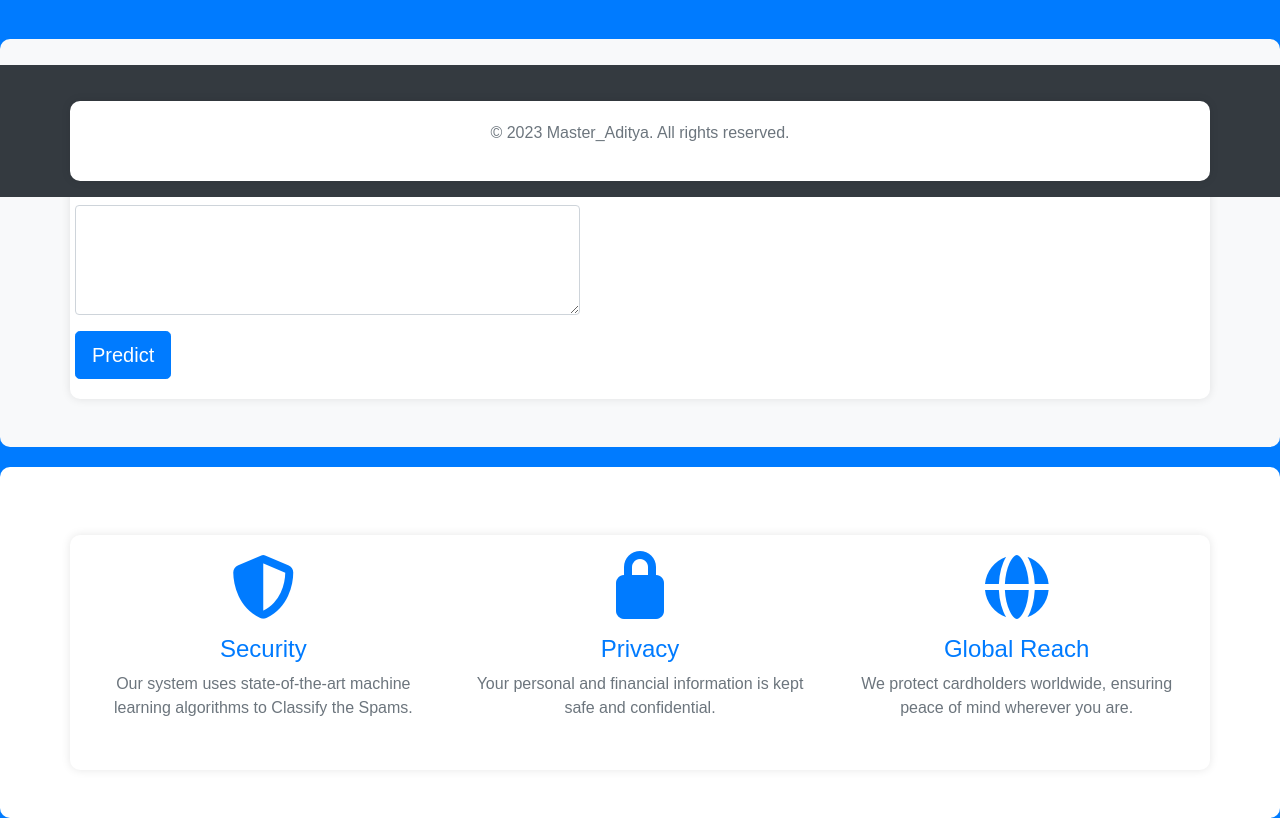
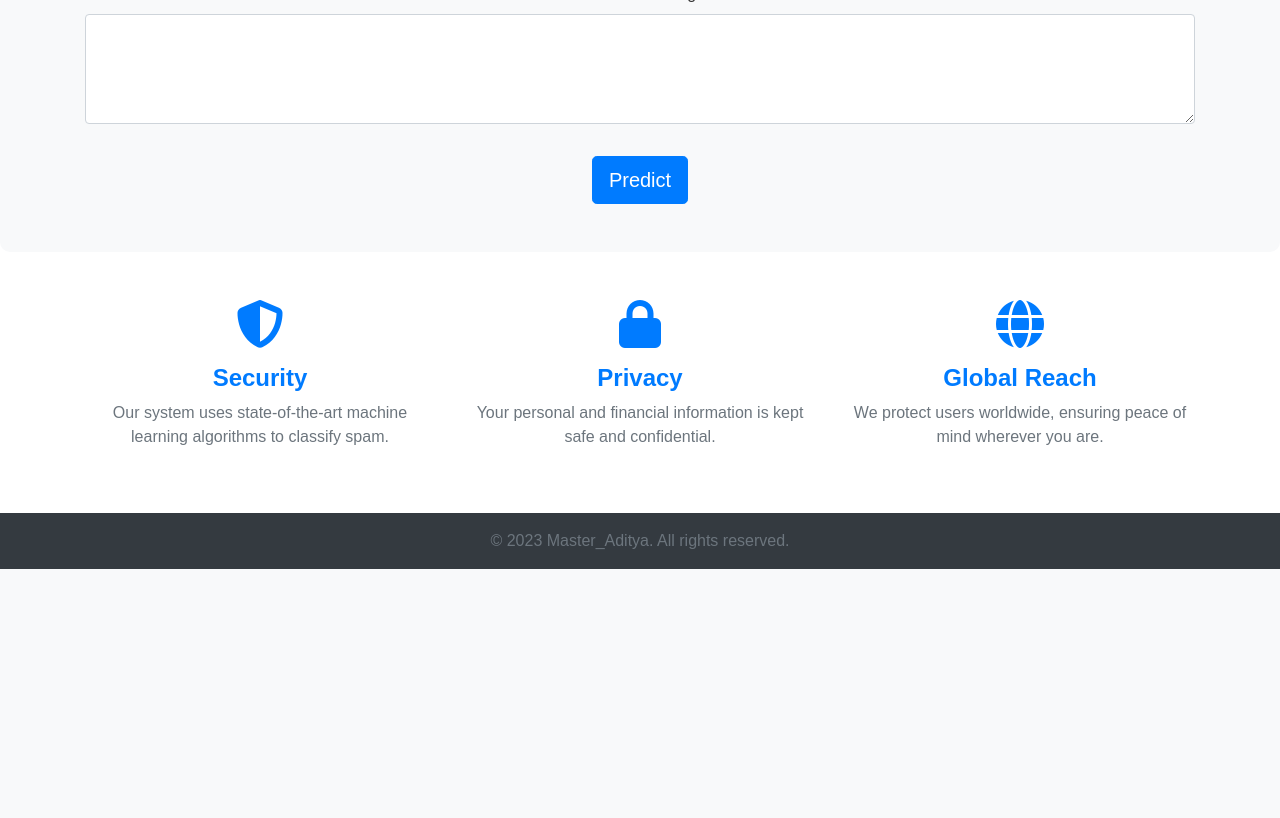
Before and after one commit to aditya-0503/spamClassifier, a Flask app: page / in a window 1280 px wide. Shown: the part 603-1421 px from the top of the page. After the commit the page ends 1172 px from the top, so only its background shows below. Run offline with Flask 3, Linux system fonts and the light colour scheme; parts of the project's set-up code (start-up, migrations or seed data) failed here and were passed over; some libraries are stand-ins or nearby versions.

Commit message:
fully completed spam clasiifier project

```diff
--- a/app.py
+++ b/app.py
@@ -15,7 +15,7 @@ nltk.download('stopwords')
 ps = PorterStemmer()
 
 def transform_text(message):
-    text = text.lower()
+    text = message.lower()
     text = nltk.word_tokenize(text)
 
     y = []
--- a/static/style.css
+++ b/static/style.css
@@ -1,62 +1,62 @@
-/* Add your custom styles here */
-
+/* Global Styles */
 body {
     font-family: 'Arial', sans-serif;
-    background-color: #007bff; /* Blue background color */
-    color: #fff; /* White text color for better readability */
+    background-color: #ffffff;
+    color: #333;
 }
 
-.container {
-    background-color: #fff;
-    padding: 20px;
-    border-radius: 10px;
-    box-shadow: 0 0 10px rgba(0, 0, 0, 0.1);
+/* Header */
+.header {
+    background-color: #007bff;
+    color: #fff;
+    padding: 60px 0;
+}
+
+.header h1 {
+    font-size: 2.8rem;
+    font-weight: bold;
+}
+
+.header p {
+    font-size: 1.2rem;
+}
+
+.header .btn {
     margin-top: 20px;
 }
 
-.header {
-    background-color: #343a40;
-    color: #fff;
-    padding: 15px 0;
-    text-align: center;
+.header img {
+    max-width: 100%;
+    border-radius: 10px;
 }
 
+/* Form Section */
+.form-section {
+    background-color: #f8f9fa;
+    border-radius: 10px;
+}
+
+/* Features Section */
+.features {
+    background-color: #ffffff;
+}
+
+.features i {
+    color: #007bff;
+}
+
+.features h4 {
+    color: #007bff;
+}
+
+.features p {
+    color: #555;
+}
+
+/* Footer */
 .footer {
     background-color: #343a40;
     color: #fff;
-    padding: 10px 0;
-    text-align: center;
-    position: fixed;
-    bottom: 0;
+    position: relative;
     width: 100%;
 }
-
-.form {
-    background-color: #f8f9fa; /* Light gray background color for the form section */
-    padding: 20px;
-    margin-top: 20px;
-    border-radius: 10px;
-}
-
-.features {
-    background-color: #fff; /* White background color for the features section */
-    padding: 20px;
-    margin-top: 20px;
-    border-radius: 10px;
-}
-
-.features .feature {
-    margin-bottom: 30px;
-}
-
-.features .feature i {
-    color: #007bff; /* Blue color for feature icons */
-}
-
-.features h3 {
-    color: #007bff; /* Blue color for feature titles */
-}
-
-.features p {
-    color: #555; /* Dark gray color for feature descriptions */
-}
--- a/templates/index.html
+++ b/templates/index.html
@@ -4,111 +4,80 @@
     <meta charset="UTF-8">
     <meta name="viewport" content="width=device-width, initial-scale=1.0">
     <title>Spam Classifier</title>
-        <!-- bootstrap-->
+    <!-- Bootstrap -->
     <link href="https://maxcdn.bootstrapcdn.com/bootstrap/4.5.2/css/bootstrap.min.css" rel="stylesheet">
-
-        <!--Add custom CSS-->
-        <link rel="stylesheet" href="{{url_for('static', filename='style.css')}}">
-
-        <!-- Add Font Awesome for icons -->
-        <link rel="stylesheet" href="https://cdnjs.cloudflare.com/ajax/libs/font-awesome/7.0.0/css/all.min.css">
-
-        <!-- Custom styles for the header -->
-         <style>
-            /*Header styling*/
-            .header {
-                background-color: #007bff; /*Blue  Background color*/
-                color: #fff; /*white text color*/
-                padding: 20px 0; /*Top and bottom padding*/
-            }
-
-            .header h1 {
-                font-size: 2.5rem; /*Larger font size*/
-                font-weight: bold; /*bold text*/
-
-            }
-
-            .header p{
-                font-size: 1.25rem; /*larger font size for the description*/
-            }
-
-         </style>
+    <!-- Font Awesome for icons -->
+    <link rel="stylesheet" href="https://cdnjs.cloudflare.com/ajax/libs/font-awesome/6.4.0/css/all.min.css">
+    <!-- Custom CSS -->
+    <link rel="stylesheet" href="{{ url_for('static', filename='style.css') }}">
 </head>
 <body>
-        <nav class = "navbar navbar-expand-lg navbar-light bg-light">
-            <h1>Spam Classifier</h1>
+
+    <!-- Navbar -->
+    <nav class="navbar navbar-light bg-light">
+        <div class="container">
+            <h2 class="mb-0">Spam Classifier</h2>
+        </div>
     </nav>
 
-        <section class="header text-center">
+    <!-- Hero Header -->
+    <section class="header">
         <div class="container">
-                <div class="row align-items-centre">
+            <div class="row align-items-center">
+                <div class="col-lg-6 d-flex flex-column justify-content-center">
+                    <h1 class="display-4 font-weight-bold">Protecting Your Emails</h1>
+                    <p class="lead">Utilizing Advanced Machine Learning Algorithms</p>
+                    <a href="https://www.kaggle.com/datasets/uciml/sms-spam-collection-dataset" class="btn btn-secondary btn-lg mt-3">Learn More</a>
+                </div>
                 <div class="col-lg-6">
-                        <h1 class="display-4">Protecting Your Emails</h1>
-                        <p class="lead">Utilizing Advanced Machine Learning Algorithms</p>
-                        <a href="https://www.kaggle.com/datasets/uciml/sms-spam-collection-dataset" class="btn btn-secondary btn-lg">Learn More</a>
+                    <img src="https://www.nyckel.com/assets/images/functions/emailspam.webp" class="img-fluid" alt="Spam Email Classifier illustration">
                 </div>
-                </div>
-                </div class="col-lg-6">
-                     <!-- Add an image or illustration here-->
-                      <img src="https://www.nyckel.com/assets/images/functions/emailspam.webp">
             </div>
         </div>
     </section>
 
-        <!--Form section-->
-        <section class="form text-centre py-5">
+    <!-- Form Section -->
+    <section class="form-section text-center py-5">
         <div class="container">
-                <div class="row">
-                    <div class="col-lg-6-offset-lg-3">
-                        <h2 class="display-5">Let's Predict</h2>
+            <h2 class="mb-4 font-weight-bold">Let's Predict</h2>
+            <form method="POST" action="/predict">
+                <div class="form-group">
+                    <label for="message">Enter the message:</label>
+                    <textarea id="message" name="message" rows="4" class="form-control" required></textarea>
+                </div>
+                <button type="submit" class="btn btn-primary btn-lg mt-3">Predict</button>
+            </form>
 
-                        <!--Predict Button-->
-                        <fom method="POST" action="'/perdict">
-                            <div class="form-group">
-                                <label for="message" >Enter the message:</label>
-                                <textarea id="message" rows="4" cols="50" class="form-control" required></textarea>
-                            </div>
-                            <button type="submit" class="btn btn-primary btn-lg" name="action" value="predict">Predict</button>
-                        </fom>
-
-                        <!--Display Result-->
+            <!-- Display Result -->
             {% if result is defined %}
-                            <div class="mt-3">
+                <div class="mt-4">
                     <h3>Prediction Result:</h3>
-                                <p>{{ 'Spam' if result ==1 else 'Not Spam' }}</p>
+                    <p class="lead font-weight-bold">
+                        {{ 'Spam' if result == 1 else 'Ham' }}
+                    </p>
                 </div>
             {% endif %}
         </div>
-                </div>
-            </div>
     </section>
+
     <!-- Features Section -->
-<section id="features" class="features text-center py-5">
+    <section class="features text-center py-5">
         <div class="container">
             <div class="row">
                 <div class="col-lg-4">
-                <div class="feature">
-                    <!-- Add a feature icon -->
-                    <i class="fas fa-shield-alt fa-4x mb-3"></i>
-                    <h3 class="h4">Security</h3>
-                    <p class="text-muted">Our system uses state-of-the-art machine learning algorithms to Classify the Spams.</p>
-                </div>
+                    <i class="fas fa-shield-alt fa-3x mb-3"></i>
+                    <h4 class="font-weight-bold">Security</h4>
+                    <p class="text-muted">Our system uses state-of-the-art machine learning algorithms to classify spam.</p>
                 </div>
                 <div class="col-lg-4">
-                <div class="feature">
-                    <!-- Add a feature icon -->
-                    <i class="fas fa-lock fa-4x mb-3"></i>
-                    <h3 class="h4">Privacy</h3>
+                    <i class="fas fa-lock fa-3x mb-3"></i>
+                    <h4 class="font-weight-bold">Privacy</h4>
                     <p class="text-muted">Your personal and financial information is kept safe and confidential.</p>
                 </div>
-            </div>
                 <div class="col-lg-4">
-                <div class="feature">
-                    <!-- Add a feature icon -->
-                    <i class="fas fa-globe fa-4x mb-3"></i>
-                    <h3 class="h4">Global Reach</h3>
-                    <p class="text-muted">We protect cardholders worldwide, ensuring peace of mind wherever you are.</p>
-                </div>
+                    <i class="fas fa-globe fa-3x mb-3"></i>
+                    <h4 class="font-weight-bold">Global Reach</h4>
+                    <p class="text-muted">We protect users worldwide, ensuring peace of mind wherever you are.</p>
                 </div>
             </div>
         </div>
@@ -117,10 +86,9 @@
     <!-- Footer -->
     <footer class="footer text-center py-3">
         <div class="container">
-        <p class="text-muted">&copy; 2023 Master_Aditya. All rights reserved.</p>
+            <p class="text-muted mb-0">&copy; 2023 Master_Aditya. All rights reserved.</p>
         </div>
     </footer>
 
-<!-- Add Bootstrap JavaScript and any custom JavaScript scripts here -->
 </body>
 </html>
```
Lines whose indentation alone changed are shown as unchanged.
